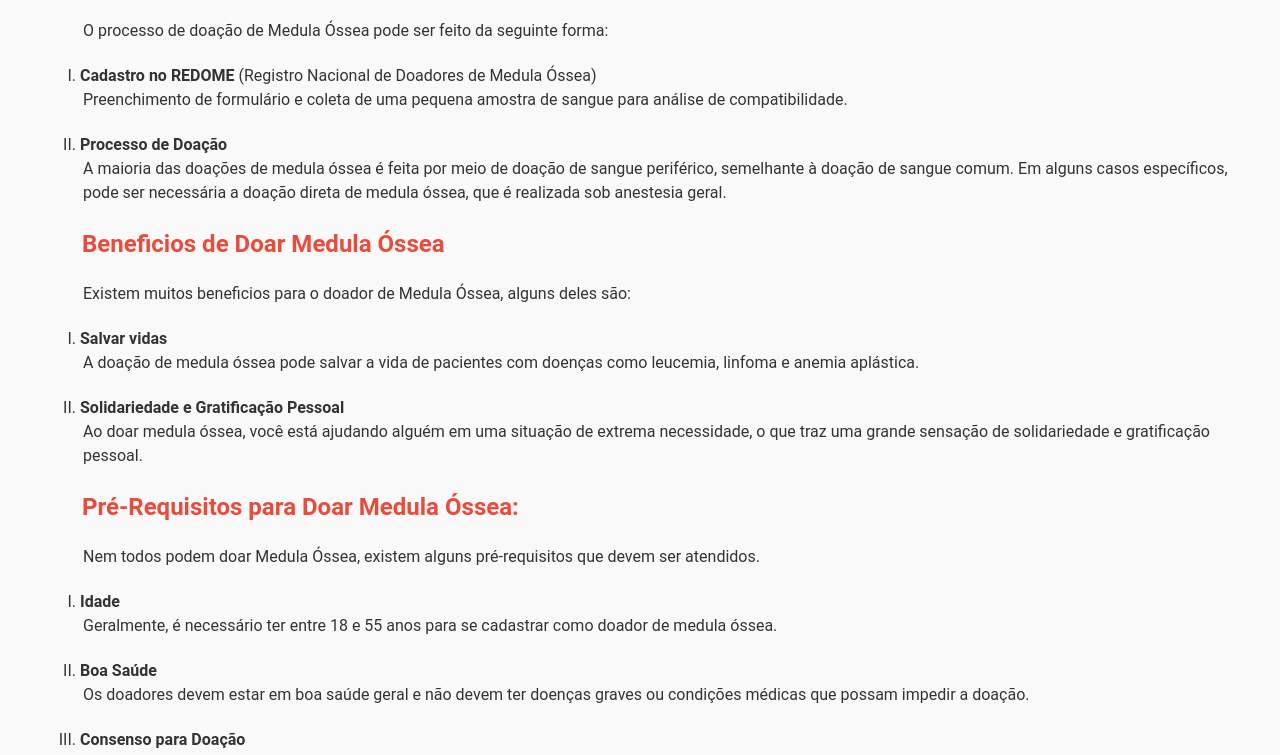
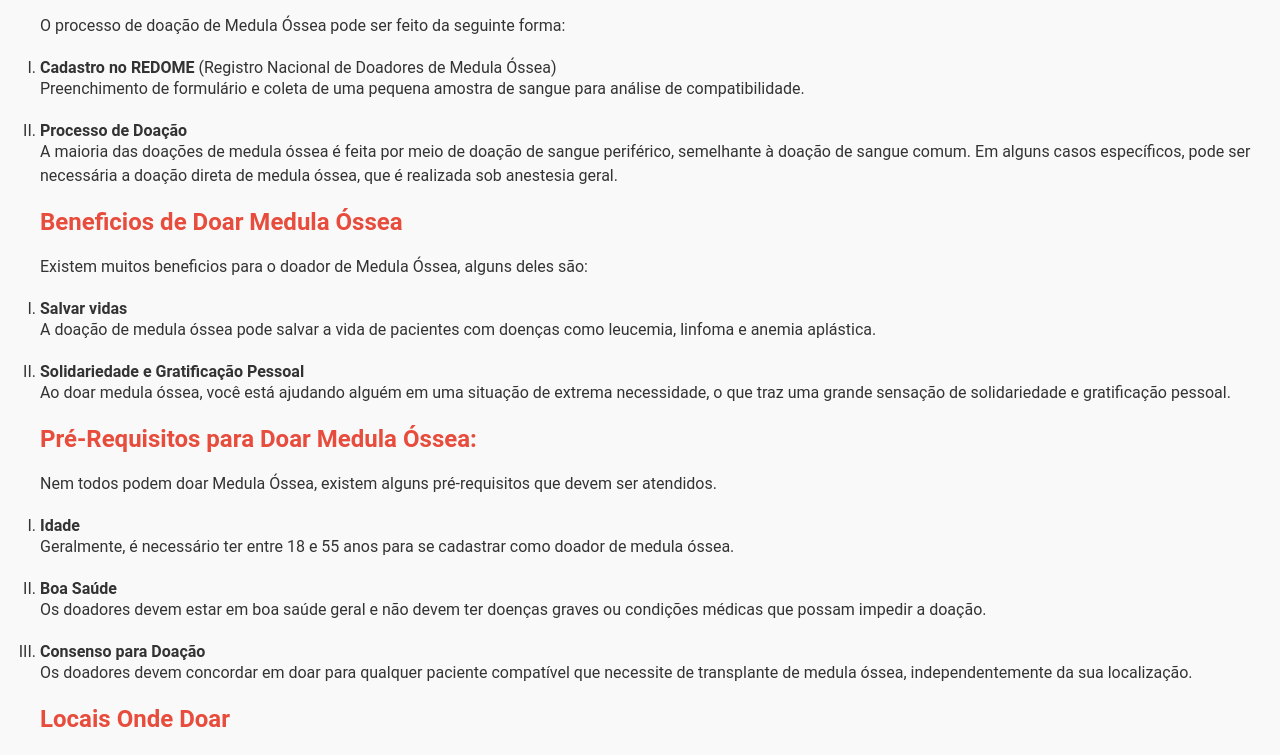
Before and after one commit to DoaInfo/DoaInfo.github.io, a plain HTML site: page medula.html in a window 1280 px wide. Shown: the part 143-898 px from the top of the page. Drawn offline with Linux system fonts and the light colour scheme.

Commit message:
Add files via upload

```diff
--- a/medula.html
+++ b/medula.html
@@ -5,7 +5,6 @@
     <meta name="viewport" content="width=device-width, initial-scale=1.0">
     <title>Medula Ossea</title>
     <link rel="stylesheet" href="assets/css/styles.css" />
-    <link rel="stylesheet" href="assets/css/medula.css" />
 
 </head>
 <body>
```
